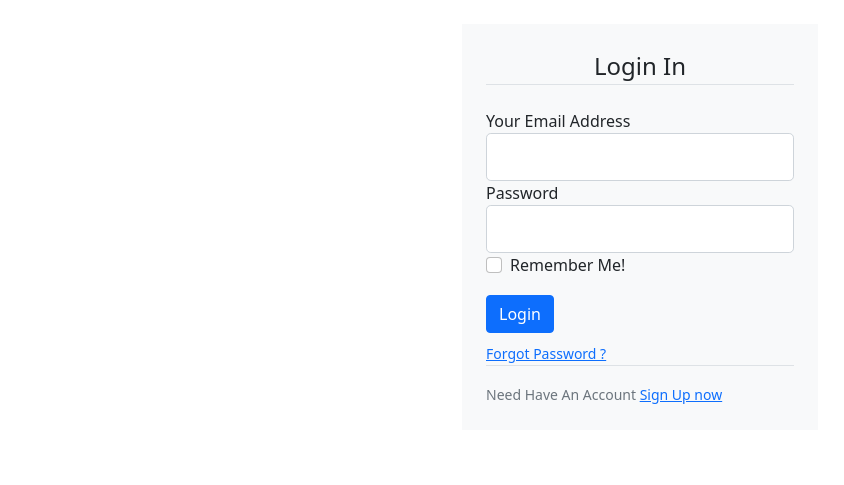
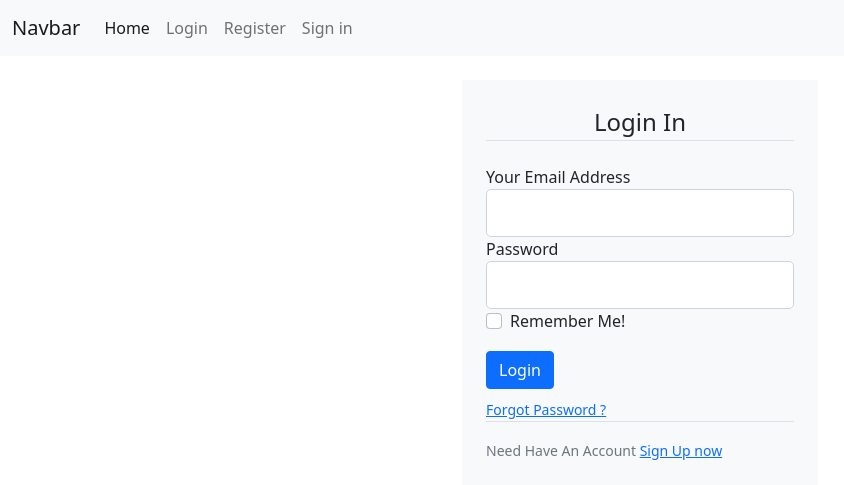
Before and after one commit to sling254/MitPitch, a Flask app: page /authenticate/login in a window 1280 px wide. Shown: the top 485 px of the page, without its empty margins (0-844 px from the left). Run offline with Flask 2, Linux system fonts and the light colour scheme.

Commit message:
add navbar html

```diff
--- a/app/main/views.py
+++ b/app/main/views.py
@@ -8,7 +8,7 @@ from .. import db, photos
 @main.route('/')
 def index():
 
-    return 'Hello world'
+    return render_template("base.html")
 
 
 @main.route('/user/<name>')
--- a/app/templates/base.html
+++ b/app/templates/base.html
@@ -15,9 +15,38 @@
     {% else %}
         <title>Minuto Pitch</title>
     {% endif %}
-
   </head>
   <body>
+    <nav class="navbar navbar-expand-lg navbar-light bg-light">
+      <div class="container-fluid">
+        <a class="navbar-brand" href="#">Navbar</a>
+        <button class="navbar-toggler" type="button" data-bs-toggle="collapse" data-bs-target="#navbarNavDropdown" aria-controls="navbarNavDropdown" aria-expanded="false" aria-label="Toggle navigation">
+          <span class="navbar-toggler-icon"></span>
+        </button>
+        <div class="collapse navbar-collapse" id="navbarNavDropdown">
+          <ul class="navbar-nav">
+            <li class="nav-item">
+              <a class="nav-link active" aria-current="page" href="#">Home</a>
+            </li>
+            <li class="nav-item">
+              <a class="nav-link" href="#">Login</a>
+            </li>
+            <li class="nav-item">
+              <a class="nav-link" href="#">Register</a>
+            </li>
+            {% if current_user.is_authenticated %}
+            <li class="nav-item"style="color:black;padding:15px;">{{current_user.username}}</li>
+            <li><a href="{{url_for('main.profile',name=current_user.username)}}">Profile</a></li>
+            <li class="nav-link">
+              <a class="nav-link" href="{{url_for('auth.logout')}}">Sign out</a></li>
+            {% else %}
+            <li class="nav-links">
+              <a class="nav-link" href="{{url_for('auth.login')}}">Sign in</a></li>
+            {%endif%}
+          </ul>
+        </div>
+      </div>
+    </nav>
     {% block content%}
     {% endblock %}
 
```
